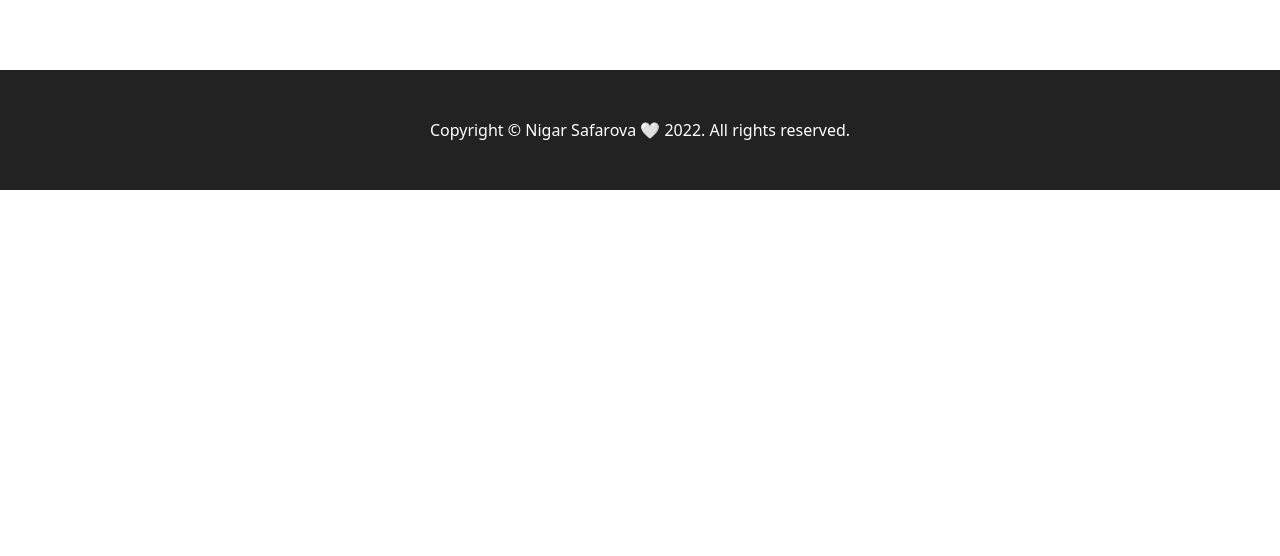
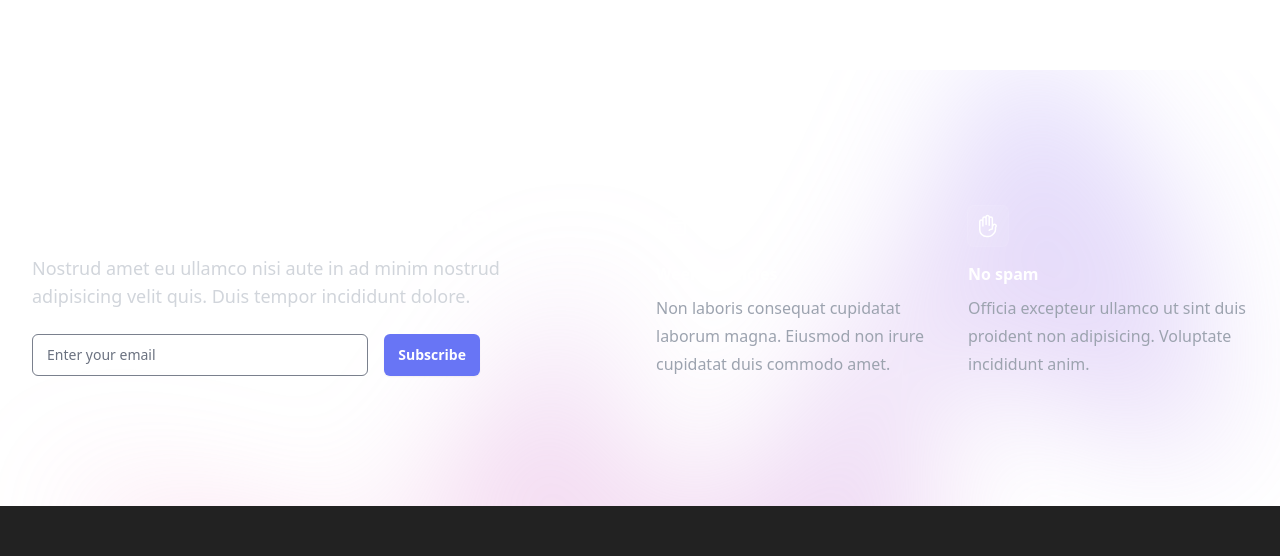
Before and after one commit to danielpsnz/essencebougies, a React (Create React App) app: page / in a window 1280 px wide. Shown: the part 3138-3694 px from the top of the page. Before the commit the page ends 3328 px from the top, so only its background shows below. Built offline with nearby package versions, Linux system fonts and the light colour scheme; no server answers.

Commit message:
added newsletter component

```diff
--- /dev/null
+++ b/src/components/Newsletter.js
@@ -0,0 +1,68 @@
+import { CalendarDaysIcon, HandRaisedIcon } from '@heroicons/react/24/outline'
+
+export default function Example() {
+  return (
+    <div className="relative isolate overflow-hidden py-16 sm:py-24 lg:py-32">
+      <div className="mx-auto max-w-7xl px-6 lg:px-8">
+        <div className="mx-auto grid max-w-2xl grid-cols-1 gap-x-8 gap-y-16 lg:max-w-none lg:grid-cols-2">
+          <div className="max-w-xl lg:max-w-lg">
+            <h2 className="text-4xl font-semibold tracking-tight text-white">Subscribe to our newsletter</h2>
+            <p className="mt-4 text-lg text-gray-300">
+              Nostrud amet eu ullamco nisi aute in ad minim nostrud adipisicing velit quis. Duis tempor incididunt
+              dolore.
+            </p>
+            <div className="mt-6 flex max-w-md gap-x-4">
+              <label htmlFor="email-address" className="sr-only">
+                Email address
+              </label>
+              <input
+                id="email-address"
+                name="email"
+                type="email"
+                required
+                placeholder="Enter your email"
+                autoComplete="email"
+                className="min-w-0 flex-auto rounded-md bg-white/5 px-3.5 py-2 text-base text-white outline outline-1 -outline-offset-1 outline-white/10 placeholder:text-gray-500 focus:outline-2 focus:-outline-offset-2 focus:outline-indigo-500 sm:text-sm/6"
+              />
+              <button
+                type="submit"
+                className="flex-none rounded-md bg-indigo-500 px-3.5 py-2.5 text-sm font-semibold text-white shadow-sm hover:bg-indigo-400 focus-visible:outline focus-visible:outline-2 focus-visible:outline-offset-2 focus-visible:outline-indigo-500"
+              >
+                Subscribe
+              </button>
+            </div>
+          </div>
+          <dl className="grid grid-cols-1 gap-x-8 gap-y-10 sm:grid-cols-2 lg:pt-2">
+            <div className="flex flex-col items-start">
+              <div className="rounded-md bg-white/5 p-2 ring-1 ring-white/10">
+                <CalendarDaysIcon aria-hidden="true" className="size-6 text-white" />
+              </div>
+              <dt className="mt-4 text-base font-semibold text-white">Weekly articles</dt>
+              <dd className="mt-2 text-base/7 text-gray-400">
+                Non laboris consequat cupidatat laborum magna. Eiusmod non irure cupidatat duis commodo amet.
+              </dd>
+            </div>
+            <div className="flex flex-col items-start">
+              <div className="rounded-md bg-white/5 p-2 ring-1 ring-white/10">
+                <HandRaisedIcon aria-hidden="true" className="size-6 text-white" />
+              </div>
+              <dt className="mt-4 text-base font-semibold text-white">No spam</dt>
+              <dd className="mt-2 text-base/7 text-gray-400">
+                Officia excepteur ullamco ut sint duis proident non adipisicing. Voluptate incididunt anim.
+              </dd>
+            </div>
+          </dl>
+        </div>
+      </div>
+      <div aria-hidden="true" className="absolute left-1/2 top-0 -z-10 -translate-x-1/2 blur-3xl xl:-top-6">
+        <div
+          style={{
+            clipPath:
+              'polygon(74.1% 44.1%, 100% 61.6%, 97.5% 26.9%, 85.5% 0.1%, 80.7% 2%, 72.5% 32.5%, 60.2% 62.4%, 52.4% 68.1%, 47.5% 58.3%, 45.2% 34.5%, 27.5% 76.7%, 0.1% 64.9%, 17.9% 100%, 27.6% 76.8%, 76.1% 97.7%, 74.1% 44.1%)',
+          }}
+          className="aspect-[1155/678] w-[72.1875rem] bg-gradient-to-tr from-[#ff80b5] to-[#9089fc] opacity-30"
+        />
+      </div>
+    </div>
+  )
+}
--- a/src/pages/Home.js
+++ b/src/pages/Home.js
@@ -5,6 +5,7 @@
 import Hero from '../components/Hero'
 import Feature from "../components/FeatureSection";
 import BentoGrid from "../components/BentoGrid";
+import Newsletter from "../components/Newsletter";
 
 const Home = () => {
   // get products from product context
@@ -36,6 +37,7 @@
           </div>
         </div>
       </section>
+      <Newsletter />
     </div>
   );
 };
```
